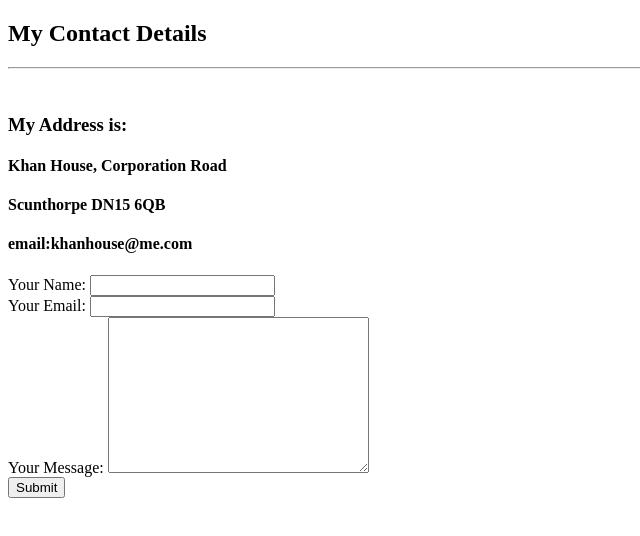
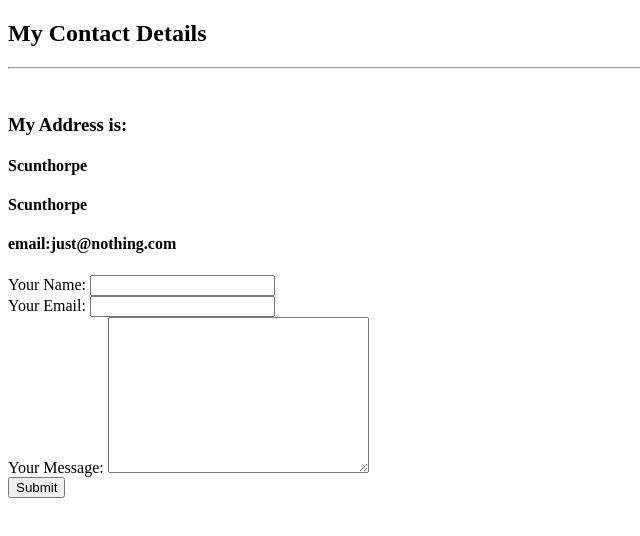
Before and after one commit to Imafzal/cv, a plain HTML site: page MyContact.html in a window 1280 px wide. Shown: the whole page, without its empty margins (0-640 px from the left). Drawn offline with Linux system fonts and the light colour scheme.

Commit message:
Update MyContact.html

```diff
--- a/MyContact.html
+++ b/MyContact.html
@@ -10,9 +10,9 @@
     <hr>
     <br>
     <h3>My Address is:</h3>
-    <h4>Khan House, Corporation Road</h4>
-    <h4>Scunthorpe DN15 6QB</h4>
-    <h4>email:khanhouse@me.com</h4>
+    <h4>Scunthorpe</h4>
+    <h4>Scunthorpe </h4>
+    <h4>email:just@nothing.com</h4>
 
     <form class="" action="mailto:justmakhan@hotmail.com" method="post"
     enctype="text/plain">
```
